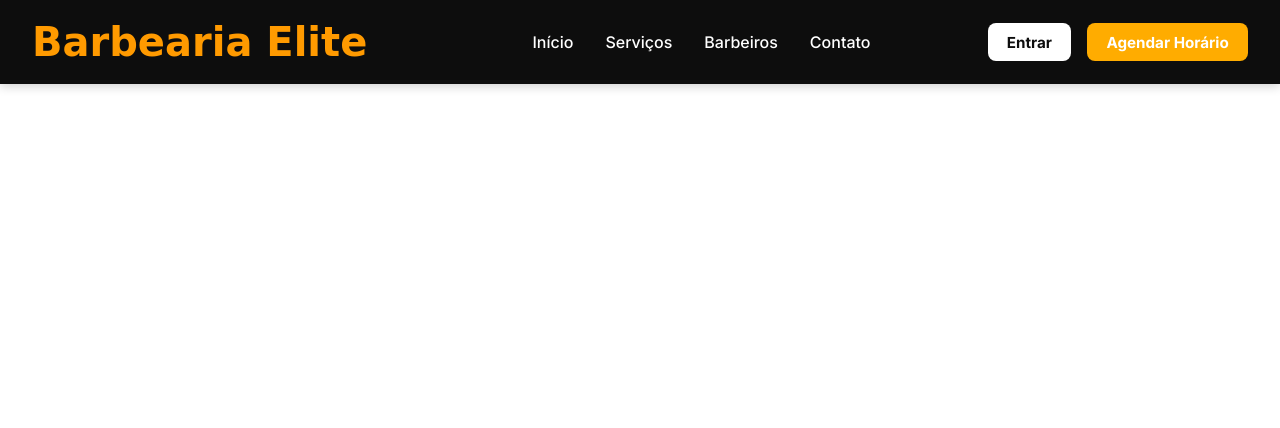
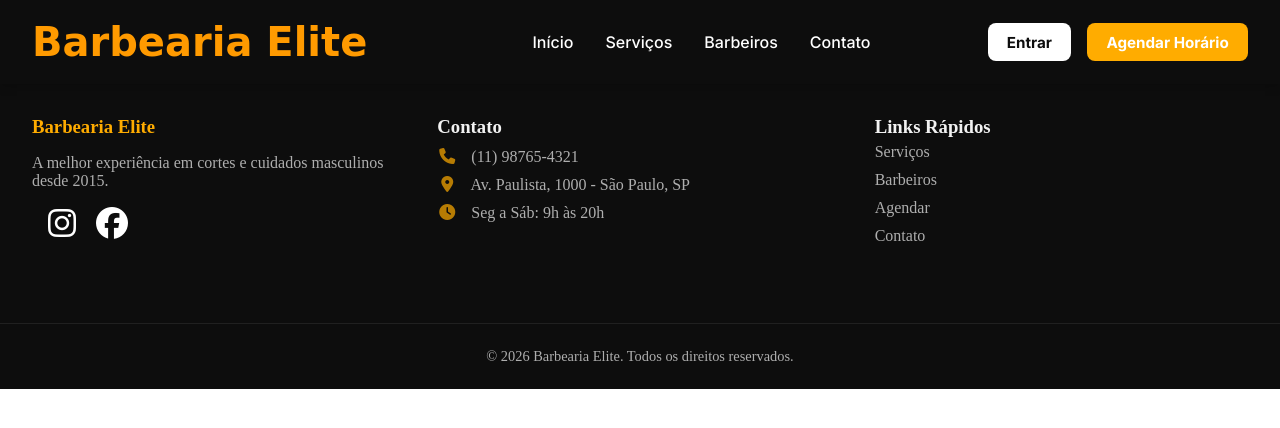
Before and after one commit to gustamoraiss/barbertime, a Flask app: page /base in a window 1280 px wide. Shown: the top 428 px of the page. Run offline with Flask 3, Linux system fonts and the light colour scheme; some web fonts are replaced.

Commit message:
refactor: refatora código html e css base e junta os dois

```diff
--- a/static/css/base.css
+++ b/static/css/base.css
@@ -1,3 +1,6 @@
+/* ==========================================
+   HEADER
+   ========================================== */
 .navbar-header {
     background-color: var(--cor-preto);
     width: 100%;
@@ -18,7 +21,7 @@
 .navbar-logo a {
     font-size: 2.5rem;
     font-weight: bold;
-    color: var(--cor-amarelo-hover );
+    color: var(--cor-amarelo-hover);
     text-decoration: none;
     font-family: var(--fonte-logo);
 }
@@ -115,8 +118,158 @@
 .menu-checkbox { display: none; }
 .menu-icones { display: none; cursor: pointer; }
 
+/* ==========================================
+   FOOTER (RODAPÉ)
+   ========================================== */
+footer {
+    width: 100%;
+    background-color: var(--cor-preto);
+    /* Removido o position absolute para evitar que o rodapé flutue sobre o conteúdo */
+}
+
+.footer-conteiner {
+    justify-content: space-between;
+    display: flex;
+    align-items: flex-start;
+    padding: 2rem 0;
+}
+
+.title-footer {
+    color: var(--cor-amarelo);
+    margin-bottom: 1rem;
+}
+
+.footer-barber {
+    flex: 1;
+    margin-left: 2rem;
+}
+
+.footer-barber p {
+    color: var(--cor-cinza-claro);
+    opacity: 0.7;
+}
+
+.social-icons {
+    margin: 1rem;
+}
+
+.instagram-link {
+    font-size: 2rem;
+    color: var(--cor-branco);
+    text-decoration: none;
+    display: inline-block;
+}
+
+.instagram-link:hover {
+    background-color: var(--cor-amarelo-hover);
+    -webkit-background-clip: text;
+    -webkit-text-fill-color: transparent;
+    transform: scale(1.1);
+}
+
+.facebook-link {
+    font-size: 2rem;
+    color: var(--cor-branco);
+    text-decoration: none;
+    display: inline-block;
+    padding-left: 1rem;
+}
+
+.facebook-link:hover {
+    background-color: var(--cor-amarelo-hover);
+    -webkit-background-clip: text;
+    -webkit-text-fill-color: transparent;
+    transform: scale(1.1);
+}
+
+.footer-resto {
+    color: var(--cor-cinza-claro);
+    margin: 0 2rem;
+    flex: 1;
+}
+
+.footer-resto p {
+    margin-top: 10px;
+    opacity: 0.7;
+}
+
+.footer-resto p i {
+    color: var(--cor-amarelo);
+    margin-right: 10px;
+    font-size: 1rem; /* Corrigido o espaço: "1 rem" para "1rem" */
+    width: 20px;
+    text-align: center;
+}
+
+.footer-links {
+    color: var(--cor-cinza-claro);
+    margin: 0 2rem;
+    flex: 1;
+}
+
+.footer-links a {
+    text-decoration: none;
+    padding: 5px 0;
+    color: var(--cor-cinza-claro);
+    display: block;
+    opacity: 0.7;
+}
+
+.footer-links a:hover {
+    color: var(--cor-amarelo-hover);
+    transform: translateX(5px);
+}
+
+.footer-copyright {
+    border-top: 1px solid rgba(255, 255, 255, 0.08);
+    margin: 2rem 0 0 0; /* 2rem acima, 0 nas laterais e abaixo */
+    padding: 1.5rem 0;  /* Espaço interno controlado para respirar */
+    text-align: center;
+    width: 100%;
+}
+
+.footer-copyright p {
+    color: var(--cor-cinza-claro);
+    font-size: 0.9rem;
+    opacity: 0.7;
+}
+
+@media (max-width: 768px) {
+
+    footer {
+        position: relative;
+    }
+
+    .footer-conteiner {
+        flex-direction: column;
+        align-items: flex-start;
+        padding: 2rem 1.5rem;
+    }
+
+    .footer-barber,
+    .footer-resto,
+    .footer-links {
+        margin: 0 0 2rem 0;
+        width: 100%;
+    }
+
+    .footer-links {
+        margin-bottom: 0;
+    }
+
+    .social-icons {
+        margin: 1rem 0 0 0;
+    }
+
+    .footer-copyright {
+        margin: 2rem 1.5rem 1.5rem 1.5rem;
+    }
+}
+
+/* ==========================================
+   MEDIA QUERIES (RESPONSIVIDADE)
+   ========================================== */
 @media (max-width: 940px) {
-
     .navbar-menu {
         margin: 0;
         width: 100%;
--- a/templates/base.html
+++ b/templates/base.html
@@ -3,6 +3,7 @@
 <head>
     <meta charset="UTF-8">
     <meta name="viewport" content="width=device-width, initial-scale=1.0">
+    <link rel="stylesheet" href="https://cdnjs.cloudflare.com/ajax/libs/font-awesome/6.5.1/css/all.min.css">
     <link rel="stylesheet" href="{{ url_for('static', filename='css/style.css') }}">
     <link rel="stylesheet" href="{{ url_for('static', filename='css/base.css') }}">
     <title>Barbertime</title>
@@ -51,7 +52,50 @@
     </main>
 
     <footer>
+        <div class="footer-conteiner">
+            <div class="footer-barber">
+                <h3 class="title-footer">Barbearia Elite</h3>
+                <p>A melhor experiência em cortes e cuidados masculinos desde 2015.</p>
 
+                <div class="social-icons">
+                    <a href="https://www.instagram.com/SEU_USUARIO" target="_blank" class="instagram-link" rel="noopener noreferrer">
+                        <i class="fa-brands fa-instagram"></i>
+                    </a>
+                    <a href="https://www.facebook.com/SUA_PAGINA" target="_blank" class="facebook-link" rel="noopener noreferrer">
+                        <i class="fa-brands fa-facebook"></i>
+                    </a>
+
+                </div>
+
+            </div>
+
+            <div class="footer-resto">
+                <h3>Contato</h3>
+                 <p><i class="fa-solid fa-phone"></i> (11) 98765-4321</p>
+
+                <p><i class="fa-solid fa-location-dot"></i> Av. Paulista, 1000 - São Paulo, SP</p>
+
+                <p><i class="fa-solid fa-clock"></i> Seg a Sáb: 9h às 20h</p>
+
+
+
+            </div>
+
+            <div class="footer-links">
+                <h3>Links Rápidos</h3>
+                <a href="">Serviços</a>
+                <a href="">Barbeiros</a>
+                <a href="">Agendar</a>
+                <a href="">Contato</a>
+
+            </div>
+
+
+        </div>
+
+        <div class="footer-copyright">
+            <p>&copy; 2026 Barbearia Elite. Todos os direitos reservados.</p>
+        </div>
     </footer>
 </body>
 </html>
```
